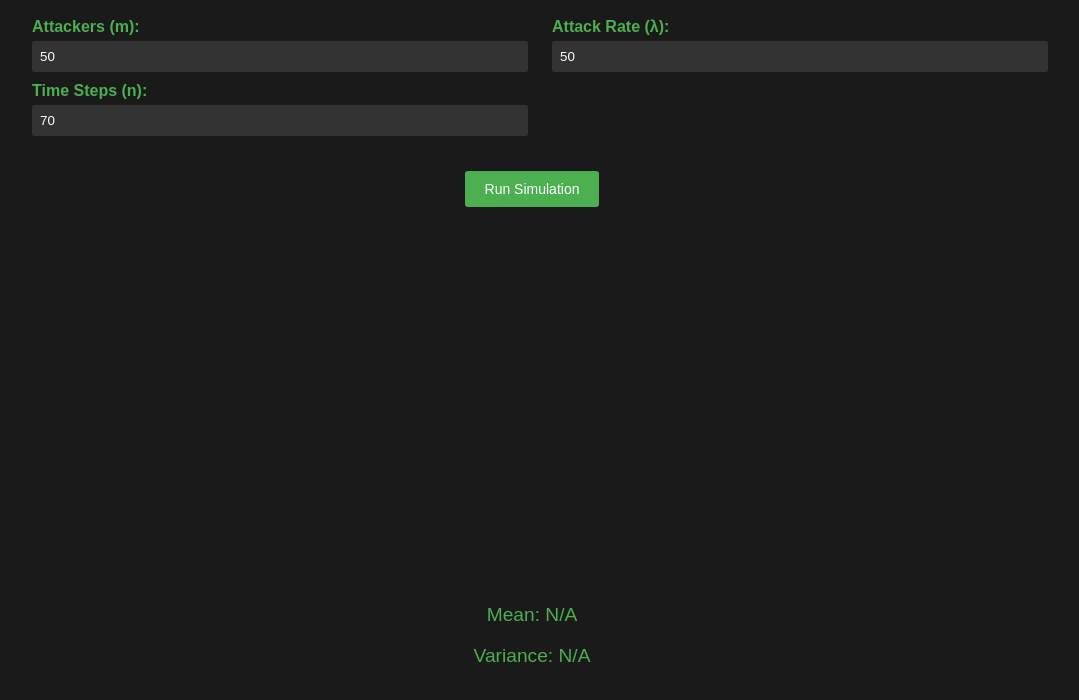
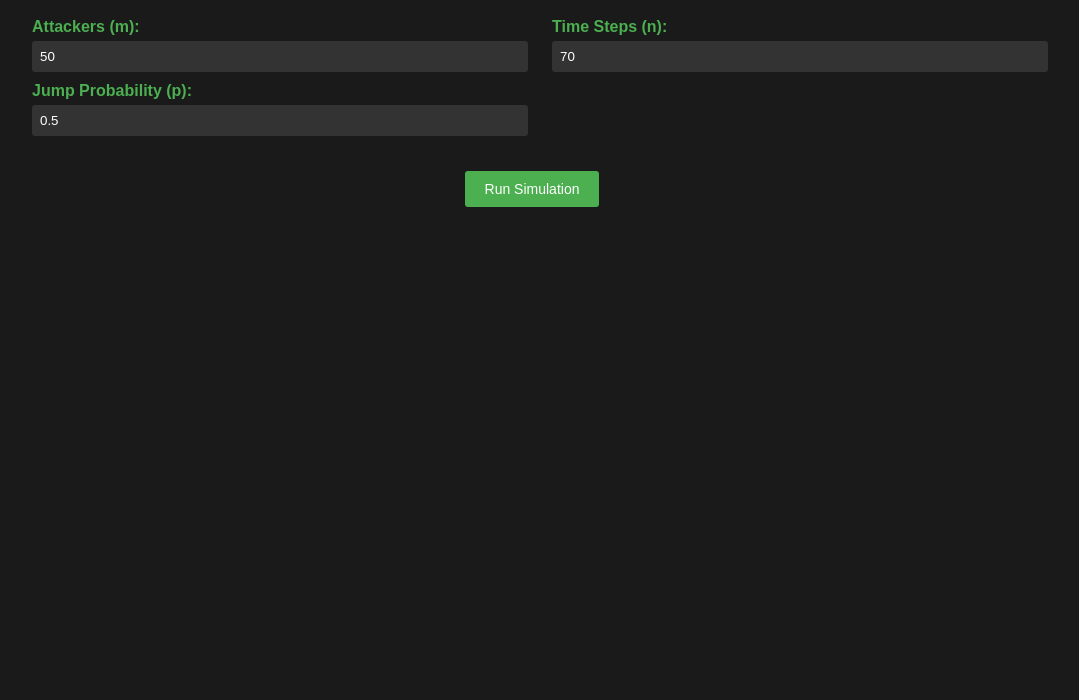
Before and after one commit to AchilleLauro/AchilleLauro-staticstics2024-homework4, a plain HTML site: page index.html in a window 1280 px wide. Shown: the part 1159-1859 px from the top of the page, without its empty margins (108-1187 px from the left). After the commit the page ends 1411 px from the top, so only its background shows below. Drawn offline with nearby package versions, Linux system fonts and the light colour scheme.

Commit message:
Update index.html

```diff
--- a/index.html
+++ b/index.html
@@ -48,12 +48,12 @@
         <input type="number" id="hackerCount" value="50" min="1" required>
     </div>
     <div>
-            <label for="attackRate">Attack Rate (λ):</label>
-            <input type="number" id="attackRate" value="50" step="0.01" min="0" required>
+        <label for="timeSteps">Time Steps (n):</label>
+        <input type="number" id="timeSteps" value="70" min="1" required>
     </div>
     <div>
-            <label for="timeSteps">Time Steps (n):</label>
-            <input type="number" id="timeSteps" value="70" min="1" required>
+        <label for="jumpProbability">Jump Probability (p):</label>
+        <input type="number" id="jumpProbability" value="0.5" step="0.01" min="0" max="1" required>
     </div>
 </form>
 
@@ -61,18 +61,6 @@
     <button id="runSimulationBtn">Run Simulation</button>
 </div>
 
-    <div class="chart-container">
-        <canvas id="serverPenetrationChart"></canvas>
-    </div>
-    <div class="chart-container">
-        <canvas id="attackerDistributionChart"></canvas>
-    </div>
-
-    <div id="statistics">
-        <p id="mean">Mean: N/A</p>
-        <p id="variance">Variance: N/A</p>
-    </div>
-
     <script src="script.js"></script>
 </body>
 </html>
```
Lines whose indentation alone changed are shown as unchanged.
